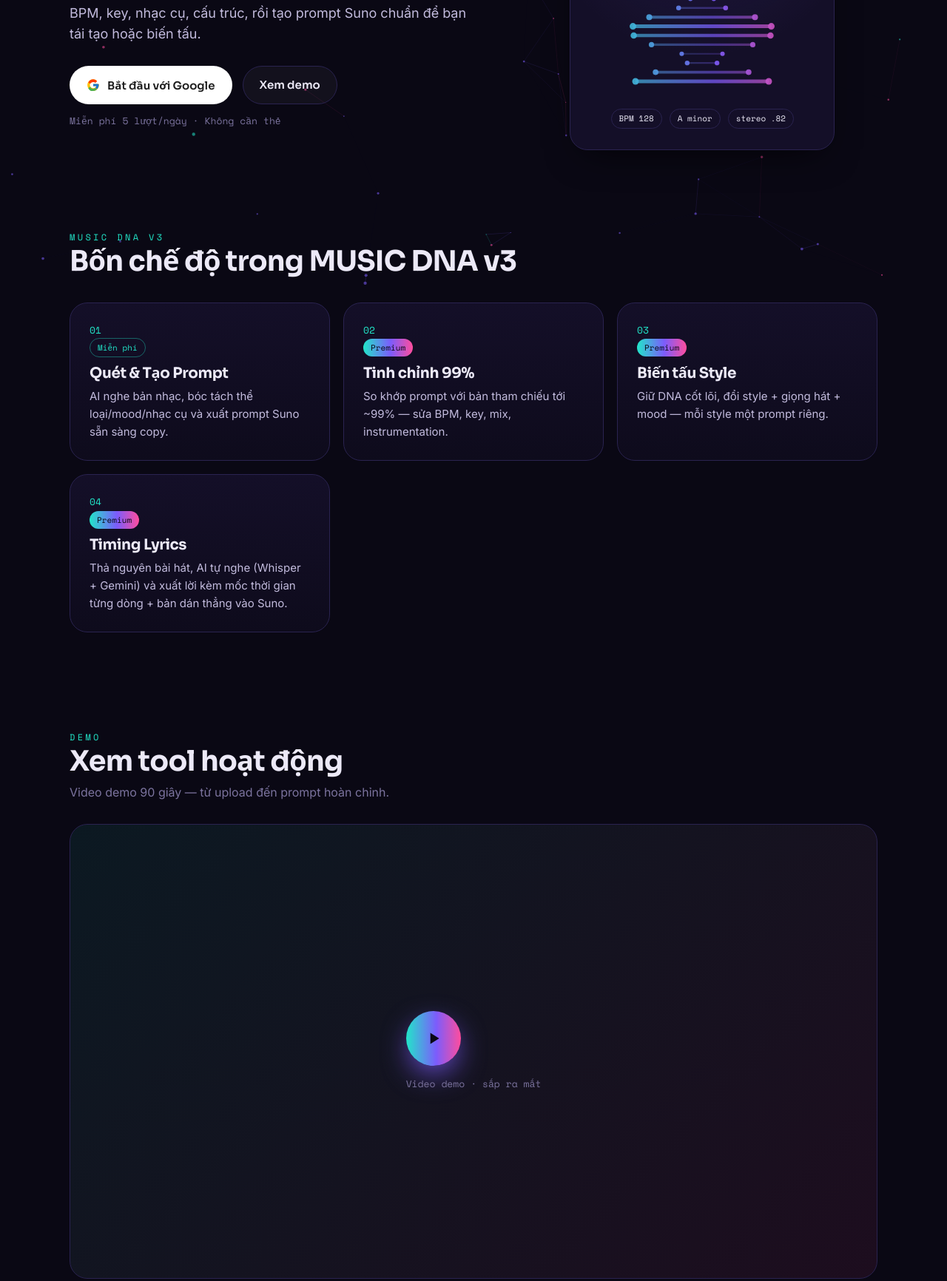
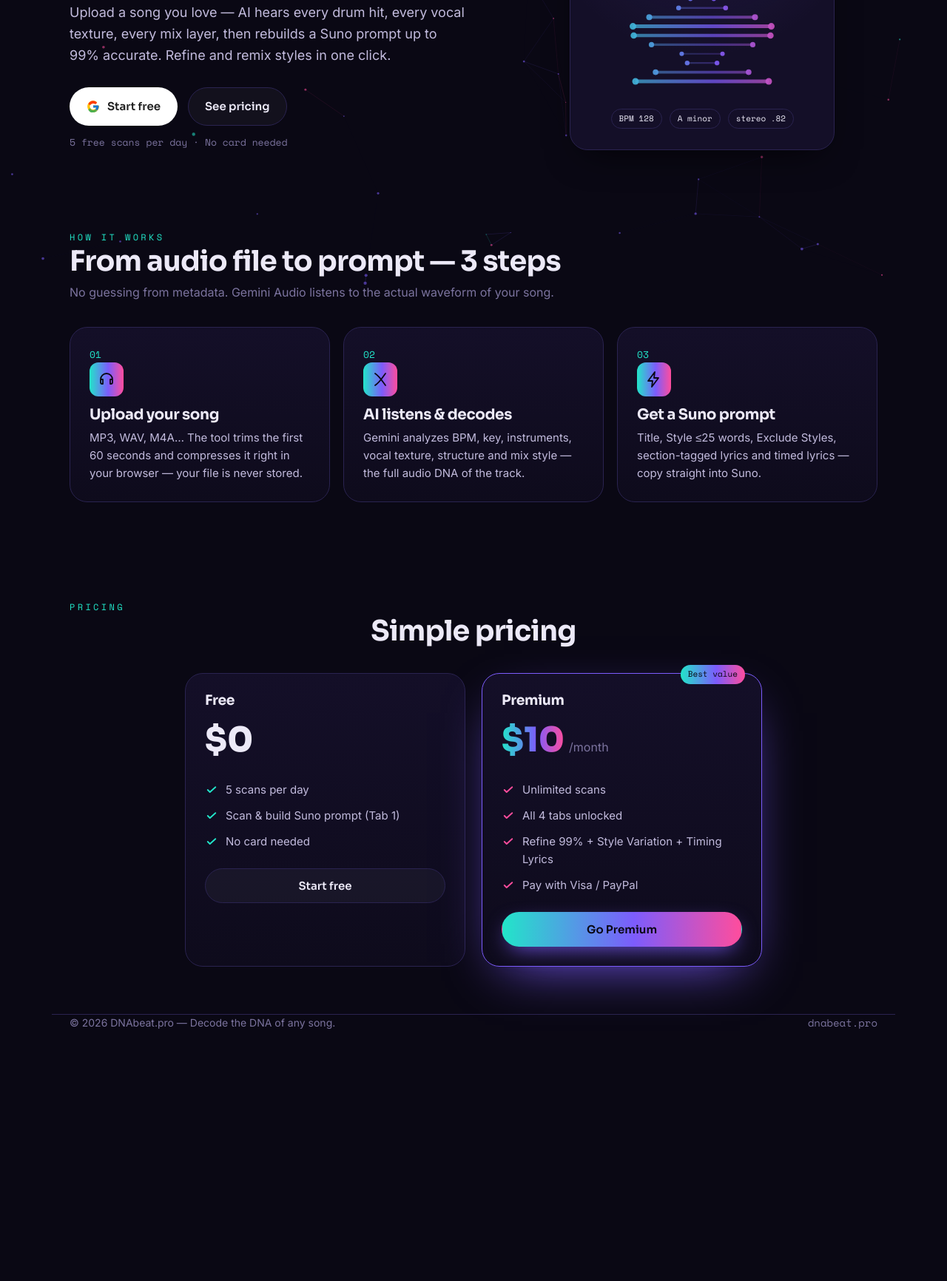
Before and after one commit to kenhatsaoroi-code/dnabeat-pro, a website: page index.html in a window 1280 px wide. Shown: the part 383-2115 px from the top of the page at 74% size. After the commit the page ends 1777 px from the top, so only its background shows below. Drawn offline with nearby package versions, Linux system fonts and the light colour scheme.

Commit message:
english-only landing redesign

```diff
--- a/index.html
+++ b/index.html
@@ -1,18 +1,17 @@
 <!doctype html>
-<html lang="vi">
+<html lang="en">
 <head>
 <meta charset="utf-8" />
 <meta name="viewport" content="width=device-width, initial-scale=1" />
-<title>DNAbeat.pro — Giải mã DNA âm nhạc bằng AI</title>
-<meta name="description" content="MUSIC DNA v3 — AI nghe nhạc thật, phân tích BPM/key/nhạc cụ và tạo prompt Suno. Decode the DNA of any track." />
+<title>DNAbeat.pro — Decode the DNA of any song into a Suno prompt</title>
+<meta name="description" content="MUSIC DNA v3 — AI listens to real music, analyzes BPM / key / instruments and builds a Suno-ready prompt. Decode the DNA of any track." />
 <link rel="preconnect" href="https://fonts.googleapis.com">
 <link rel="preconnect" href="https://fonts.gstatic.com" crossorigin>
 <link href="https://fonts.googleapis.com/css2?family=Sora:wght@400;600;700;800&family=Inter:wght@400;500;600&family=Space+Mono:wght@400;700&display=swap" rel="stylesheet">
 <link rel="stylesheet" href="/css/style.css" />
 <style>
-  /* landing-specific */
   .hero{ padding:72px 0 40px; display:grid; grid-template-columns:1.1fr .9fr; gap:40px; align-items:center; }
-  .hero h1{ font-size:clamp(36px,5vw,60px); margin:14px 0 18px; }
+  .hero h1{ font-size:clamp(36px,5vw,60px); margin:14px 0 18px; line-height:1.05; }
   .hero p.sub{ font-size:18px; color:var(--ink-soft); max-width:540px; }
   .hero-cta{ display:flex; gap:14px; flex-wrap:wrap; margin:28px 0 12px; }
   .helix-stage{ display:grid; place-items:center; }
@@ -24,12 +23,10 @@
   .section h2{ font-size:clamp(26px,3.4vw,38px); }
   .feat-grid{ display:grid; grid-template-columns:repeat(3,1fr); gap:18px; margin-top:34px; }
   .feat-num{ font-family:var(--font-mono); font-size:13px; color:var(--cyan); }
+  .feat .ic{ width:46px; height:46px; border-radius:12px; display:grid; place-items:center; background:var(--grad); margin-bottom:14px; }
+  .feat .ic svg{ width:24px; height:24px; }
   .feat h3{ font-size:20px; margin:12px 0 8px; }
   .feat p{ color:var(--ink-soft); font-size:15px; }
-  .video-box{ margin-top:30px; aspect-ratio:16/9; border-radius:var(--r-lg); border:1px solid var(--line);
-    background:linear-gradient(135deg,rgba(34,229,201,.08),rgba(255,77,157,.08)); display:grid; place-items:center; }
-  .play{ width:74px; height:74px; border-radius:50%; background:var(--grad); display:grid; place-items:center; cursor:pointer; box-shadow:0 14px 40px -8px var(--violet); }
-  .play svg{ width:26px; height:26px; }
   .price-grid{ display:grid; grid-template-columns:1fr 1fr; gap:22px; margin-top:36px; max-width:780px; margin-inline:auto; }
   .price-card{ position:relative; }
   .price-card.pro{ border-color:var(--violet); box-shadow:0 24px 70px -30px var(--violet); }
@@ -55,14 +52,9 @@
     DNAbeat<span class="grad-text">.pro</span>
   </a>
   <div class="nav-links">
-    <a href="#features" data-i18n="nav.features"></a>
-    <a href="#pricing" data-i18n="nav.pricing"></a>
-    <a href="#demo" data-i18n="nav.demo"></a>
-    <div class="lang-toggle">
-      <button data-lang-btn="vi" onclick="I18N.set('vi')">VI</button>
-      <button data-lang-btn="en" onclick="I18N.set('en')">EN</button>
-    </div>
-    <button class="btn btn-primary" id="navAuth" data-i18n="nav.login"></button>
+    <a href="#features">How it works</a>
+    <a href="#pricing">Pricing</a>
+    <button class="btn btn-primary" id="navAuth">Sign in with Google</button>
   </div>
 </div></nav>
 
@@ -70,17 +62,17 @@
   <!-- HERO -->
   <section class="hero">
     <div>
-      <span class="eyebrow" data-i18n="hero.eyebrow"></span>
-      <h1><span class="grad-text" data-i18n="hero.title"></span></h1>
-      <p class="sub" data-i18n="hero.sub"></p>
+      <span class="eyebrow">AI LISTENS TO REAL MUSIC · GEMINI AUDIO</span>
+      <h1>Decode the <span class="grad-text">DNA</span> of any song into a Suno prompt</h1>
+      <p class="sub">Upload a song you love — AI hears every drum hit, every vocal texture, every mix layer, then rebuilds a Suno prompt up to 99% accurate. Refine and remix styles in one click.</p>
       <div class="hero-cta">
         <button class="btn btn-google" id="heroGoogle">
           <svg width="18" height="18" viewBox="0 0 48 48"><path fill="#FFC107" d="M43.6 20.5H42V20H24v8h11.3C33.7 32.4 29.3 35 24 35c-6.6 0-12-5.4-12-12s5.4-12 12-12c3.1 0 5.9 1.2 8 3.1l5.7-5.7C34.5 5.1 29.5 3 24 3 12.4 3 3 12.4 3 24s9.4 21 21 21 21-9.4 21-21c0-1.2-.1-2.3-.4-3.5z"/><path fill="#FF3D00" d="M6.3 14.7l6.6 4.8C14.7 16 19 13 24 13c3.1 0 5.9 1.2 8 3.1l5.7-5.7C34.5 5.1 29.5 3 24 3 16 3 9.1 7.6 6.3 14.7z"/><path fill="#4CAF50" d="M24 45c5.2 0 9.9-2 13.5-5.2l-6.2-5.3C29.2 35.9 26.7 37 24 37c-5.3 0-9.7-2.6-11.3-7l-6.5 5C9.1 42.3 16 47 24 45z"/><path fill="#1976D2" d="M43.6 20.5H42V20H24v8h11.3c-.8 2.2-2.2 4.1-4 5.5l6.2 5.3C40.9 36 44 30.6 44 24c0-1.2-.1-2.3-.4-3.5z"/></svg>
-          <span data-i18n="hero.cta"></span>
+          <span>Start free</span>
         </button>
-        <a href="#demo" class="btn btn-ghost" data-i18n="hero.cta2"></a>
+        <a href="#pricing" class="btn btn-ghost">See pricing</a>
       </div>
-      <div class="mono muted" style="font-size:13px" data-i18n="hero.note"></div>
+      <div class="mono muted" style="font-size:13px">5 free scans per day · No card needed</div>
     </div>
     <div class="helix-stage">
       <div class="helix-card">
@@ -94,47 +86,29 @@
     </div>
   </section>
 
-  <!-- FEATURES -->
+  <!-- HOW IT WORKS -->
   <section class="section" id="features">
-    <span class="eyebrow">MUSIC DNA v3</span>
-    <h2 data-i18n="feat.title"></h2>
+    <span class="eyebrow">HOW IT WORKS</span>
+    <h2>From audio file to prompt — 3 steps</h2>
+    <p class="muted" style="margin-top:8px">No guessing from metadata. Gemini Audio listens to the actual waveform of your song.</p>
     <div class="feat-grid">
       <div class="card feat">
         <div class="feat-num">01</div>
-        <span class="badge free" data-i18n="feat.badge.free"></span>
-        <h3 data-i18n="feat.1.t"></h3>
-        <p data-i18n="feat.1.d"></p>
+        <div class="ic"><svg viewBox="0 0 24 24" fill="none"><path d="M4 12a8 8 0 0116 0M4 12v4a2 2 0 002 2h1v-6H4zm16 0v4a2 2 0 01-2 2h-1v-6h3z" stroke="#0A0814" stroke-width="1.8" stroke-linecap="round" stroke-linejoin="round"/></svg></div>
+        <h3>Upload your song</h3>
+        <p>MP3, WAV, M4A… The tool trims the first 60 seconds and compresses it right in your browser — your file is never stored.</p>
       </div>
       <div class="card feat">
         <div class="feat-num">02</div>
-        <span class="badge premium" data-i18n="feat.badge.premium"></span>
-        <h3 data-i18n="feat.2.t"></h3>
-        <p data-i18n="feat.2.d"></p>
+        <div class="ic"><svg viewBox="0 0 24 24" fill="none"><path d="M5 4c6 4 8 8 14 16M5 20c6-4 8-8 14-16" stroke="#0A0814" stroke-width="1.8" stroke-linecap="round"/></svg></div>
+        <h3>AI listens &amp; decodes</h3>
+        <p>Gemini analyzes BPM, key, instruments, vocal texture, structure and mix style — the full audio DNA of the track.</p>
       </div>
       <div class="card feat">
         <div class="feat-num">03</div>
-        <span class="badge premium" data-i18n="feat.badge.premium"></span>
-        <h3 data-i18n="feat.3.t"></h3>
-        <p data-i18n="feat.3.d"></p>
-      </div>
-      <div class="card feat">
-        <div class="feat-num">04</div>
-        <span class="badge premium" data-i18n="feat.badge.premium"></span>
-        <h3 data-i18n="feat.4.t"></h3>
-        <p data-i18n="feat.4.d"></p>
-      </div>
-    </div>
-  </section>
-
-  <!-- DEMO -->
-  <section class="section" id="demo">
-    <span class="eyebrow">DEMO</span>
-    <h2 data-i18n="demo.title"></h2>
-    <p class="muted" style="margin-top:8px" data-i18n="demo.sub"></p>
-    <div class="video-box">
-      <div style="text-align:center">
-        <div class="play"><svg viewBox="0 0 24 24" fill="#0A0814"><path d="M8 5v14l11-7z"/></svg></div>
-        <div class="mono muted" style="margin-top:14px;font-size:13px" data-i18n="demo.placeholder"></div>
+        <div class="ic"><svg viewBox="0 0 24 24" fill="none"><path d="M13 2L4 14h6l-1 8 9-12h-6l1-8z" stroke="#0A0814" stroke-width="1.8" stroke-linejoin="round"/></svg></div>
+        <h3>Get a Suno prompt</h3>
+        <p>Title, Style ≤25 words, Exclude Styles, section-tagged lyrics and timed lyrics — copy straight into Suno.</p>
       </div>
     </div>
   </section>
@@ -142,47 +116,45 @@
   <!-- PRICING -->
   <section class="section" id="pricing">
     <span class="eyebrow">PRICING</span>
-    <h2 style="text-align:center" data-i18n="price.title"></h2>
+    <h2 style="text-align:center">Simple pricing</h2>
     <div class="price-grid">
       <div class="card price-card">
-        <h3 data-i18n="price.free.t"></h3>
-        <div class="price-head"><span class="amt" data-i18n="price.free.p"></span></div>
+        <h3>Free</h3>
+        <div class="price-head"><span class="amt">$0</span></div>
         <ul class="price-list">
-          <li><svg viewBox="0 0 24 24" fill="none"><path d="M5 12l4 4L19 7" stroke="#22E5C9" stroke-width="2.5" stroke-linecap="round" stroke-linejoin="round"/></svg><span data-i18n="price.free.1"></span></li>
-          <li><svg viewBox="0 0 24 24" fill="none"><path d="M5 12l4 4L19 7" stroke="#22E5C9" stroke-width="2.5" stroke-linecap="round" stroke-linejoin="round"/></svg><span data-i18n="price.free.2"></span></li>
-          <li><svg viewBox="0 0 24 24" fill="none"><path d="M5 12l4 4L19 7" stroke="#22E5C9" stroke-width="2.5" stroke-linecap="round" stroke-linejoin="round"/></svg><span data-i18n="price.free.3"></span></li>
+          <li><svg viewBox="0 0 24 24" fill="none"><path d="M5 12l4 4L19 7" stroke="#22E5C9" stroke-width="2.5" stroke-linecap="round" stroke-linejoin="round"/></svg><span>5 scans per day</span></li>
+          <li><svg viewBox="0 0 24 24" fill="none"><path d="M5 12l4 4L19 7" stroke="#22E5C9" stroke-width="2.5" stroke-linecap="round" stroke-linejoin="round"/></svg><span>Scan &amp; build Suno prompt (Tab 1)</span></li>
+          <li><svg viewBox="0 0 24 24" fill="none"><path d="M5 12l4 4L19 7" stroke="#22E5C9" stroke-width="2.5" stroke-linecap="round" stroke-linejoin="round"/></svg><span>No card needed</span></li>
         </ul>
-        <button class="btn btn-ghost" id="freeCta" data-i18n="price.free.cta" style="width:100%; justify-content:center"></button>
+        <button class="btn btn-ghost" id="freeCta" style="width:100%; justify-content:center">Start free</button>
       </div>
       <div class="card price-card pro">
-        <span class="badge premium price-tag" data-i18n="price.pro.tag"></span>
-        <h3 data-i18n="price.pro.t"></h3>
-        <div class="price-head"><span class="amt grad-text">$10</span><span class="muted" data-i18n="price.pro.per"></span></div>
+        <span class="badge premium price-tag">Best value</span>
+        <h3>Premium</h3>
+        <div class="price-head"><span class="amt grad-text">$10</span><span class="muted">/month</span></div>
         <ul class="price-list">
-          <li><svg viewBox="0 0 24 24" fill="none"><path d="M5 12l4 4L19 7" stroke="#FF4D9D" stroke-width="2.5" stroke-linecap="round" stroke-linejoin="round"/></svg><span data-i18n="price.pro.1"></span></li>
-          <li><svg viewBox="0 0 24 24" fill="none"><path d="M5 12l4 4L19 7" stroke="#FF4D9D" stroke-width="2.5" stroke-linecap="round" stroke-linejoin="round"/></svg><span data-i18n="price.pro.2"></span></li>
-          <li><svg viewBox="0 0 24 24" fill="none"><path d="M5 12l4 4L19 7" stroke="#FF4D9D" stroke-width="2.5" stroke-linecap="round" stroke-linejoin="round"/></svg><span data-i18n="price.pro.3"></span></li>
-          <li><svg viewBox="0 0 24 24" fill="none"><path d="M5 12l4 4L19 7" stroke="#FF4D9D" stroke-width="2.5" stroke-linecap="round" stroke-linejoin="round"/></svg><span data-i18n="price.pro.4"></span></li>
+          <li><svg viewBox="0 0 24 24" fill="none"><path d="M5 12l4 4L19 7" stroke="#FF4D9D" stroke-width="2.5" stroke-linecap="round" stroke-linejoin="round"/></svg><span>Unlimited scans</span></li>
+          <li><svg viewBox="0 0 24 24" fill="none"><path d="M5 12l4 4L19 7" stroke="#FF4D9D" stroke-width="2.5" stroke-linecap="round" stroke-linejoin="round"/></svg><span>All 4 tabs unlocked</span></li>
+          <li><svg viewBox="0 0 24 24" fill="none"><path d="M5 12l4 4L19 7" stroke="#FF4D9D" stroke-width="2.5" stroke-linecap="round" stroke-linejoin="round"/></svg><span>Refine 99% + Style Variation + Timing Lyrics</span></li>
+          <li><svg viewBox="0 0 24 24" fill="none"><path d="M5 12l4 4L19 7" stroke="#FF4D9D" stroke-width="2.5" stroke-linecap="round" stroke-linejoin="round"/></svg><span>Pay with Visa / PayPal</span></li>
         </ul>
-        <button class="btn btn-primary" id="proCta" data-i18n="price.pro.cta" style="width:100%; justify-content:center"></button>
+        <button class="btn btn-primary" id="proCta" style="width:100%; justify-content:center">Go Premium</button>
       </div>
     </div>
   </section>
 </main>
 
 <footer class="wrap">
-  <div>© <span id="yr"></span> DNAbeat.pro — <span data-i18n="foot.rights"></span></div>
+  <div>© <span id="yr"></span> DNAbeat.pro — Decode the DNA of any song.</div>
   <div class="mono">dnabeat.pro</div>
 </footer>
 
 <script src="https://cdn.jsdelivr.net/npm/@supabase/supabase-js@2/dist/umd/supabase.min.js"></script>
 <script src="/js/config.js"></script>
-<script src="/js/i18n.js"></script>
 <script src="/js/auth.js"></script>
 <script src="/js/fx.js"></script>
 <script>
   document.getElementById("yr").textContent = new Date().getFullYear();
-  I18N.set(I18N.lang);
   if (window.renderHelix) renderHelix(document.getElementById("helix"), { w: 300, h: 340 });
 
   const goLogin = () => Auth.loginGoogle("/app");
@@ -190,11 +162,10 @@
     const el = document.getElementById(id); if (el) el.onclick = goLogin;
   });
 
-  // If already signed in, turn the nav button into "Open Tool".
   Auth.getSession().then(session => {
     const nav = document.getElementById("navAuth");
     if (session) {
-      nav.textContent = I18N.t("nav.open");
+      nav.textContent = "Open Tool";
       nav.onclick = () => (window.location.href = "/app");
     } else {
       nav.onclick = goLogin;
--- a/js/i18n.js
+++ b/js/i18n.js
@@ -181,7 +181,7 @@
 };
 
 const I18N = {
-  lang: localStorage.getItem("dnabeat_lang") || "vi",
+  lang: "en",
   t(key) {
     return (STRINGS[this.lang] && STRINGS[this.lang][key]) || STRINGS.vi[key] || key;
   },
```
